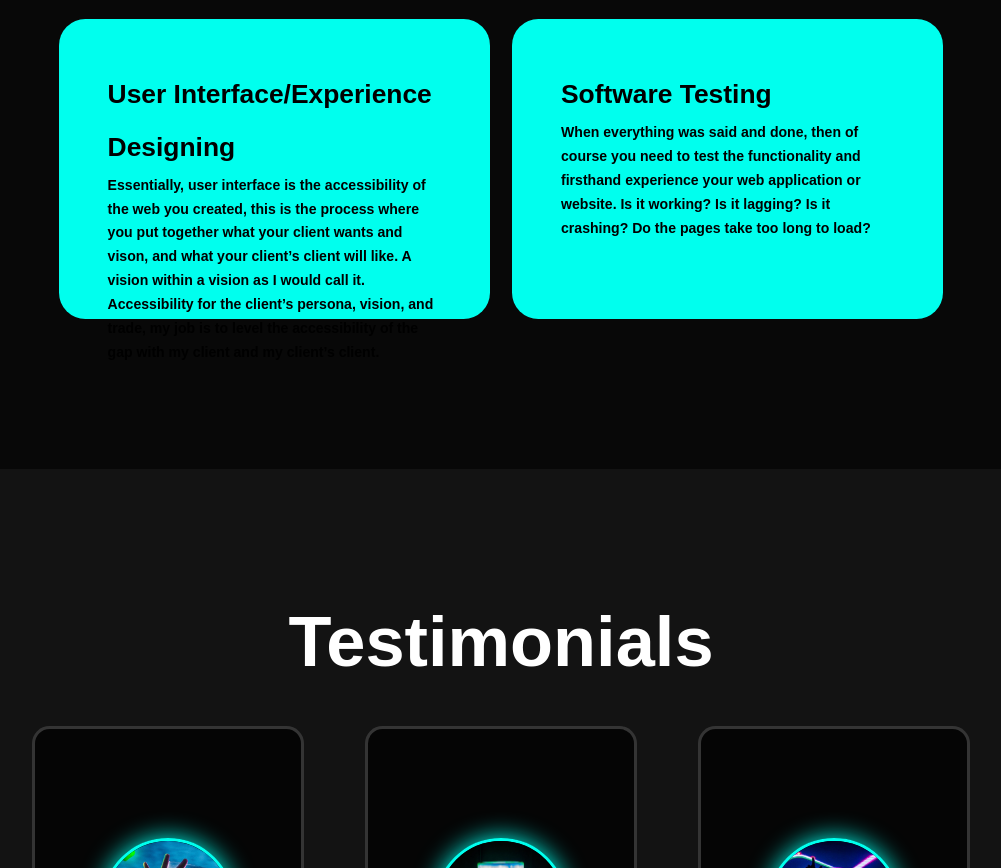
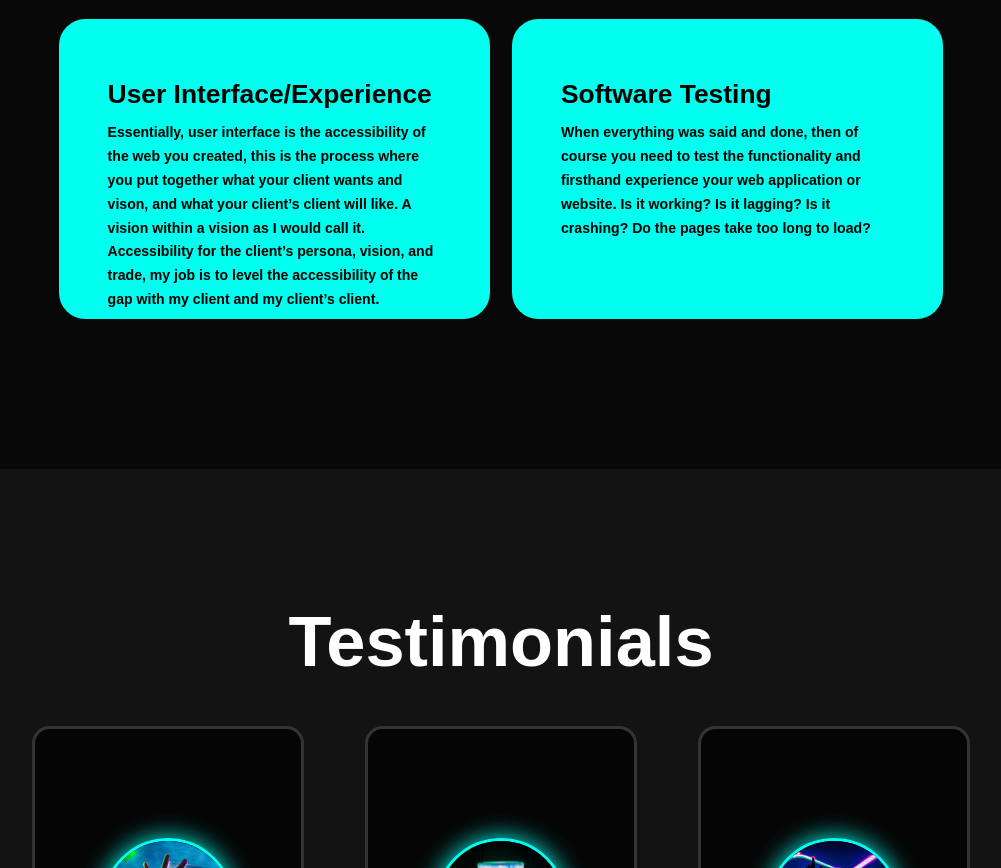
Before and after one commit to Uncoof/portfolio, a plain HTML site: page index.html in a window 1280 px wide. Shown: the part 2978-3846 px from the top of the page, without its empty margins (139-1140 px from the left). Drawn offline with nearby package versions, Linux system fonts and the light colour scheme.

Commit message:
Update index.html

```diff
--- a/index.html
+++ b/index.html
@@ -111,7 +111,7 @@
 
             <div class="service-box">
                 <div class="service-info">
-                    <h4>User Interface/Experience Designing</h4>
+                    <h4>User Interface/Experience</h4>
                     <p>Essentially, user interface is the accessibility of the web you created, this is the process where you put together what your client wants and vison, and what your client’s client will like. A vision within a vision as I would call it. Accessibility for the client’s persona, vision, and trade, my job is to level the accessibility of the gap with my client and my client’s client. </p>
                 </div>
             </div>
```
